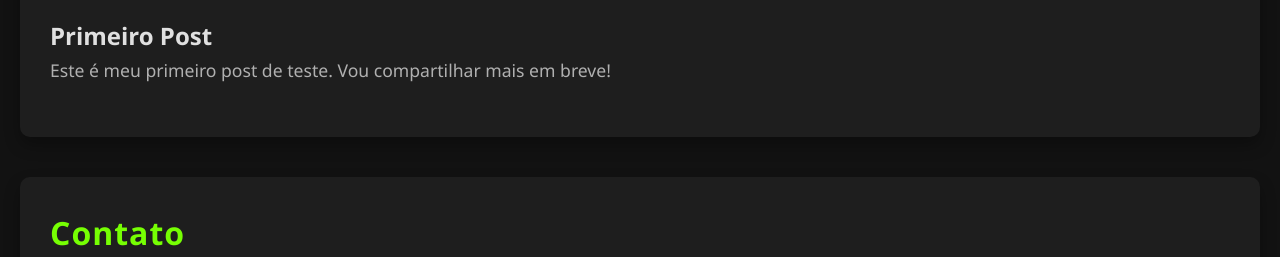
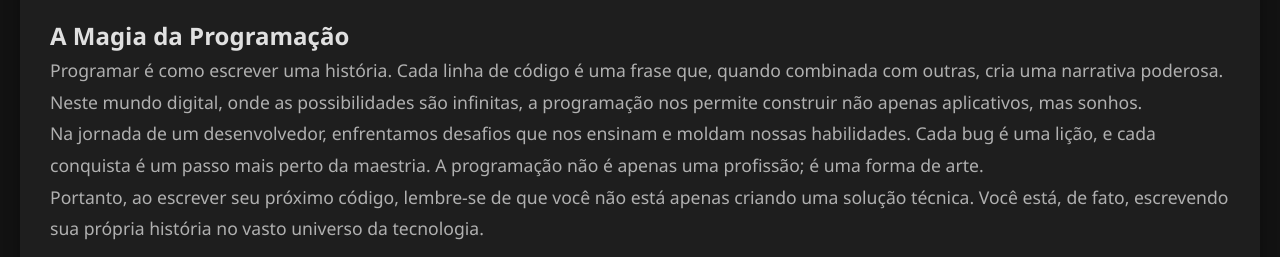
Before and after one commit to Abadefr/blog7, a plain HTML site: page index.html in a window 1280 px wide. Shown: the part 543-800 px from the top of the page. Drawn offline with Linux system fonts and the light colour scheme.

Commit message:
update de um novo texto

```diff
--- a/index.html
+++ b/index.html
@@ -147,9 +147,14 @@
     <section id="posts">
       <h2>Últimos Posts</h2>
       <article>
-        <h3>Primeiro Post</h3>
-        <p>Este é meu primeiro post de teste. Vou compartilhar mais em breve!</p>
+        <h3>A Magia da Programação</h3>
+        <p>Programar é como escrever uma história. Cada linha de código é uma frase que, quando combinada com outras, cria uma narrativa poderosa. Neste mundo digital, onde as possibilidades são infinitas, a programação nos permite construir não apenas aplicativos, mas sonhos.</p>
+
+        <p>Na jornada de um desenvolvedor, enfrentamos desafios que nos ensinam e moldam nossas habilidades. Cada bug é uma lição, e cada conquista é um passo mais perto da maestria. A programação não é apenas uma profissão; é uma forma de arte.</p>
+
+        <p>Portanto, ao escrever seu próximo código, lembre-se de que você não está apenas criando uma solução técnica. Você está, de fato, escrevendo sua própria história no vasto universo da tecnologia.</p>
       </article>
+
       <!-- Você pode adicionar mais artigos aqui -->
     </section>
 
```
